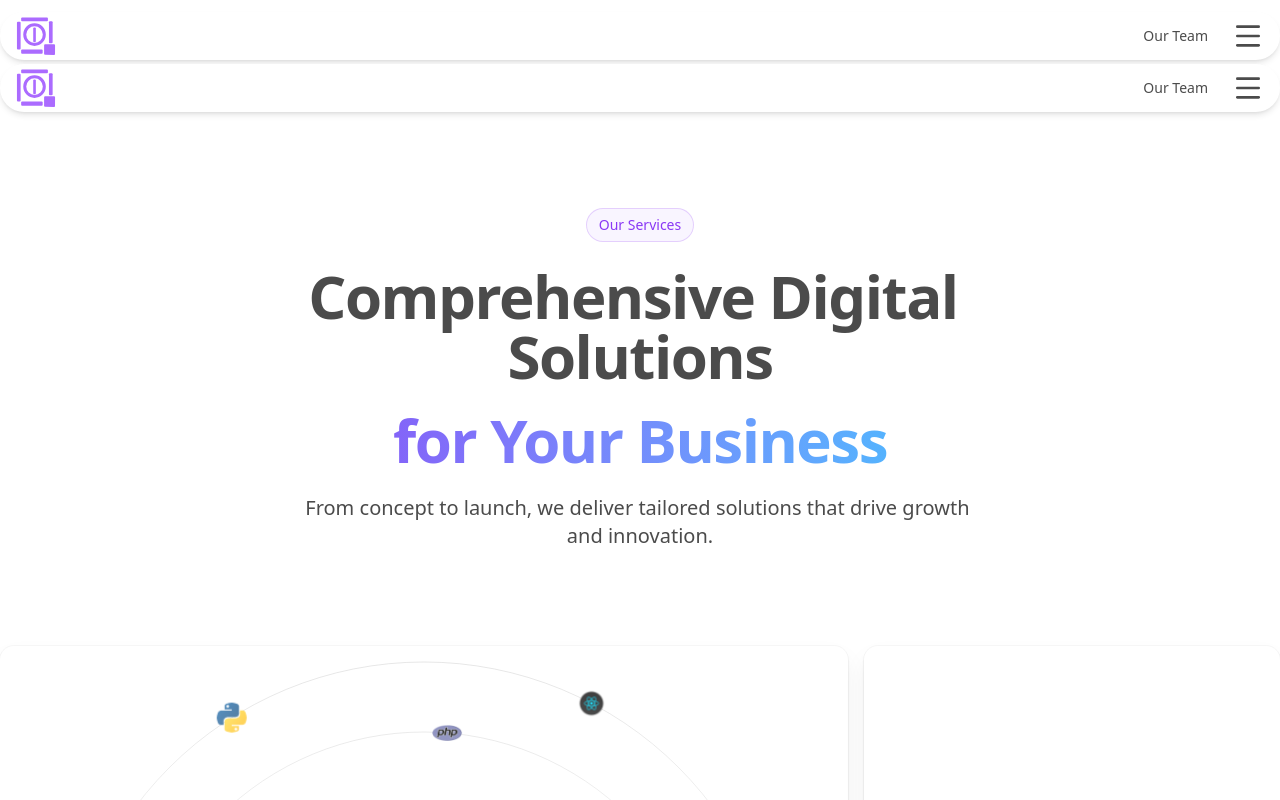
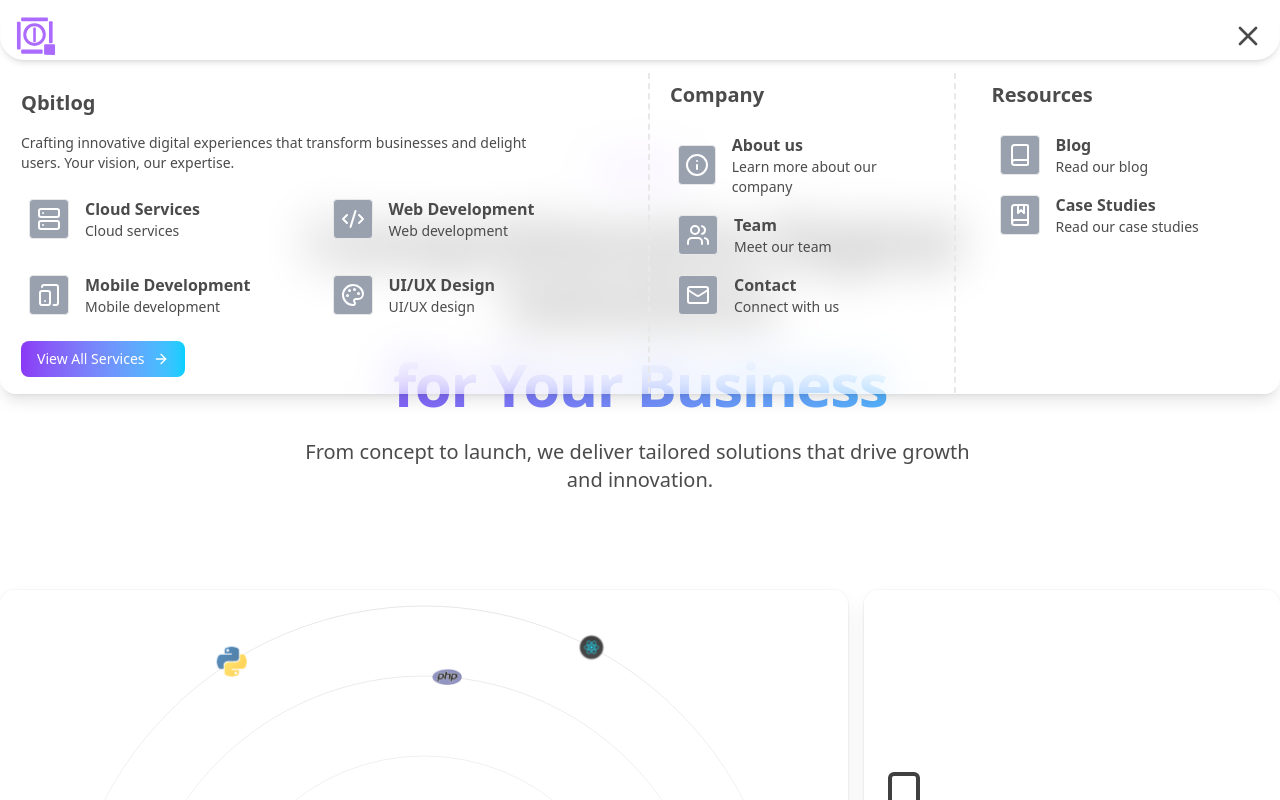
Before and after one commit to pramodqbit/main-website, a Next.js app: page /services in a window 1280 px wide. Both pictures are taken after a click on the icon 1248 px from the left and 36 px from the top of the page. Shown: the top 800 px of the page. Built offline with nearby package versions, Linux system fonts and the light colour scheme.

Commit message:
feat: update Navbar component with animated menu toggle and add company and resources links for improved navigation

```diff
--- a/app/_home/components/about/index.tsx
+++ b/app/_home/components/about/index.tsx
@@ -19,12 +19,12 @@ export default function About() {
 	return (
 		<div className='flex lg:flex-row lg:gap-4 gap-1 items-center justify-center mt-4'>
 			{about_data.map((item, index) => (
-				<Card key={index}>
-					<CardContent>
+				<Card key={index} className='p-0 overflow-hidden'>
+					<CardContent className='p-0'>
 						<Image
 							src={item.url}
 							alt={item.alt}
-							className='lg:w-[370px] w-[70px] lg:h-[370px] h-[70px]'
+							className='lg:w-[370px] w-[70px] lg:h-[370px] h-[70px] object-cover hover:scale-105 transition-all duration-300'
 							width={370}
 							height={370}
 						/>
--- a/app/services/[slug]/layout.tsx
+++ b/app/services/[slug]/layout.tsx
@@ -1,8 +1,10 @@
 import CtaBanner from "@/components/global/cta-banner";
+import Navbar from "@/components/global/navbar";
 
 export default function Layout({ children }: { children: React.ReactNode }) {
 	return (
 		<div>
+			<Navbar />
 			{children}
 			<div className='mt-10'>
 				<CtaBanner />
--- a/app/services/layout.tsx
+++ b/app/services/layout.tsx
@@ -13,7 +13,6 @@ export default function ServicesLayout({
 	return (
 		<>
 			<main className='container'>
-				<Navbar />
 				{children}
 				<SectionLayout
 					id='faq'
--- a/components/global/contact-us/index.tsx
+++ b/components/global/contact-us/index.tsx
@@ -28,7 +28,7 @@ export default function ContactUs() {
 		<section
 			id='contact'
 			aria-labelledby='contact-heading'
-			className='w-full min-h-screen bg-gradient-to-br from-gray-100 to-gray-200 py-10 md:py-20 px-4 md:px-8'>
+			className='w-full min-h-screen bg-gradient-to-br from-gray-100 to-gray-200 py-10 md:py-20 px-4 md:px-8 my-2 rounded-2xl'>
 			<div className='max-w-7xl mx-auto'>
 				{/* Mobile Layout */}
 				<div className='block lg:hidden'>
--- a/components/global/how-it-works/index.tsx
+++ b/components/global/how-it-works/index.tsx
@@ -135,7 +135,7 @@ export default function HowItWorks({ className }: { className?: string }) {
 	return (
 		<div
 			ref={sectionRef}
-			className={cn("relative border-l border-r overflow-hidden", className)}>
+			className={cn("relative border-l border-r ", className)}>
 			{/* Header Section with SectionLayout styling */}
 
 			{/* Horizontal Scrolling Section */}
--- a/components/global/navbar/index.tsx
+++ b/components/global/navbar/index.tsx
@@ -1,9 +1,115 @@
+"use client";
 import Image from "next/image";
-import { Menu } from "lucide-react";
+import {
+	Info,
+	Menu,
+	X,
+	Users,
+	Mail,
+	Book,
+	BookMarked,
+	Server,
+	CodeXml,
+	TabletSmartphone,
+	Palette,
+	ArrowRight,
+} from "lucide-react";
 import Link from "next/link";
+import { Card, CardContent } from "@/components/ui/card";
+import { useState } from "react";
+import { motion, AnimatePresence } from "motion/react";
+
+const NavigationCard = ({
+	icon,
+	label,
+	description,
+}: {
+	icon: React.ReactNode;
+	label: string;
+	description: string;
+}) => {
+	return (
+		<div className='flex items-center gap-4'>
+			<div className='h-10 w-10 bg-gray-400 rounded  flex items-center justify-center border p-1 text-white'>
+				{icon}
+			</div>
+			<div>
+				<p className='text-md font-bold'>{label}</p>
+				<p className='text-sm text-muted-foreground'>{description}</p>
+			</div>
+		</div>
+	);
+};
+
+const COMPANY_LINKS = [
+	{
+		icon: <Info />,
+		label: "About us",
+		description: "Learn more about our company",
+		href: "/aboutus",
+	},
+	{
+		icon: <Users />,
+		label: "Team",
+		description: "Meet our team",
+		href: "/teams",
+	},
+	{
+		icon: <Mail />,
+		label: "Contact",
+		description: "Connect with us",
+		href: "/contact",
+	},
+];
+
+const RESOURCES_LINKS = [
+	{
+		icon: <Book />,
+		label: "Blog",
+		description: "Read our blog",
+		href: "/blog",
+	},
+	{
+		icon: <BookMarked />,
+		label: "Case Studies",
+		description: "Read our case studies",
+		href: "/case-studies",
+	},
+];
+
+const OUR_SERVICES = [
+	{
+		icon: <Server />,
+		label: "Cloud Services",
+		description: "Cloud services",
+		href: "/cloud-services",
+	},
+	{
+		icon: <CodeXml />,
+		label: "Web Development",
+		description: "Web development",
+		href: "/cloud-services",
+	},
+
+	{
+		icon: <TabletSmartphone />,
+		label: "Mobile Development",
+		description: "Mobile development",
+		href: "/cloud-services",
+	},
+	{
+		icon: <Palette />,
+		label: "UI/UX Design",
+		description: "UI/UX design",
+		href: "/cloud-services",
+	},
+];
 
 export default function Navbar() {
+	const [isOpen, setIsOpen] = useState(false);
+
 	return (
+		<>
 			<div className='sticky top-3 z-50 flex w-full items-center justify-between gap-4 bg-background rounded-full px-4 py-1 shadow-md mt-2'>
 				<Link href='/'>
 					<Image
@@ -15,13 +121,147 @@ export default function Navbar() {
 					/>
 				</Link>
 				<div className='flex items-center gap-6'>
-				<Link
-					href='/teams'
-					className='text-sm font-medium hover:text-primary transition-colors hidden md:block'>
-					Our Team
-				</Link>
-				<Menu size={32} className='cursor-pointer hover:text-primary' />
+					<AnimatePresence mode='wait' initial={false}>
+						{!isOpen ? (
+							<motion.div
+								key='menu'
+								initial={{ rotate: -90, opacity: 0, scale: 0.8 }}
+								animate={{ rotate: 0, opacity: 1, scale: 1 }}
+								exit={{ rotate: 90, opacity: 0, scale: 0.8 }}
+								transition={{
+									duration: 0.3,
+									ease: "easeInOut",
+								}}>
+								<Menu
+									size={32}
+									className='cursor-pointer hover:text-primary transition-colors'
+									onClick={() => setIsOpen(!isOpen)}
+								/>
+							</motion.div>
+						) : (
+							<motion.div
+								key='close'
+								initial={{ rotate: 90, opacity: 0, scale: 0.8 }}
+								animate={{ rotate: 0, opacity: 1, scale: 1 }}
+								exit={{ rotate: -90, opacity: 0, scale: 0.8 }}
+								transition={{
+									duration: 0.3,
+									ease: "easeInOut",
+								}}>
+								<X
+									size={32}
+									className='cursor-pointer hover:text-primary transition-colors'
+									onClick={() => setIsOpen(!isOpen)}
+								/>
+							</motion.div>
+						)}
+					</AnimatePresence>
 				</div>
 			</div>
+			<AnimatePresence>
+				{isOpen && (
+					<motion.div
+						onClick={() => setIsOpen(false)}
+						initial={{ height: 0, opacity: 0, y: -20 }}
+						animate={{ height: "auto", opacity: 1, y: 0 }}
+						exit={{ height: 0, opacity: 0, y: -20 }}
+						transition={{
+							duration: 0.3,
+							ease: "easeInOut",
+						}}
+						className='fixed top-18 z-50 container overflow-hidden shadow-lg rounded-2xl backdrop-blur-xl bg-white/30 dark:bg-black/30 border border-white/20 dark:border-white/10'>
+						<Card className='bg-transparent border-none shadow-none p-0'>
+							<CardContent className='backdrop-blur-sm p-0 '>
+								<div className='grid grid-cols-4 gap-4 '>
+									<div className='col-span-2 px-5 py-4'>
+										<h5 className='text-xl font-semibold mb-4'>Qbitlog</h5>
+										<p className='text-sm text-muted-foreground max-w-lg'>
+											Crafting innovative digital experiences that transform
+											businesses and delight users. Your vision, our expertise.
+										</p>
+										<div className='grid grid-cols-2 gap-4 my-4'>
+											{OUR_SERVICES.map((service) => (
+												<Link
+													href={service.href}
+													key={service.href}
+													className='hover:bg-primary/10 rounded-md p-2'>
+													<NavigationCard
+														key={service.href}
+														icon={service.icon}
+														label={service.label}
+														description={service.description}
+													/>
+												</Link>
+											))}
+										</div>
+
+										<motion.div
+											whileHover='hover'
+											initial='rest'
+											animate='rest'>
+											<Link
+												href='/services'
+												className='text-sm p-2 inline-flex items-center gap-2 text-white px-4 rounded-md bg-gradient-to-r from-primary to-secondary justify-center'>
+												View All Services
+												<motion.span
+													variants={{
+														rest: { x: 0 },
+														hover: { x: 5 },
+													}}
+													transition={{
+														type: "spring",
+														stiffness: 400,
+														damping: 10,
+													}}>
+													<ArrowRight className='w-4 h-4' />
+												</motion.span>
+											</Link>
+										</motion.div>
+									</div>
+									<div className='border-r-2 border-l-2 border-dashed  px-5 py-2'>
+										<h5 className='text-xl font-semibold mb-4'>Company</h5>
+										<ul>
+											{COMPANY_LINKS.map((link) => (
+												<li
+													key={link.href}
+													className='hover:bg-primary/10 rounded-md p-2'>
+													<Link href={link.href}>
+														<NavigationCard
+															icon={link.icon}
+															label={link.label}
+															description={link.description}
+														/>
+													</Link>
+												</li>
+											))}
+										</ul>
+									</div>
+									<div className='  border-dashed  px-5 py-2'>
+										<h5 className='text-xl font-semibold mb-4 capitalize'>
+											Resources
+										</h5>
+										<ul>
+											{RESOURCES_LINKS.map((link) => (
+												<li
+													key={link.href}
+													className='hover:bg-primary/10 rounded-md p-2'>
+													<Link href={link.href}>
+														<NavigationCard
+															icon={link.icon}
+															label={link.label}
+															description={link.description}
+														/>
+													</Link>
+												</li>
+											))}
+										</ul>
+									</div>
+								</div>
+							</CardContent>
+						</Card>
+					</motion.div>
+				)}
+			</AnimatePresence>
+		</>
 	);
 }
```
Also changed, not shown: app/globals.css (+23 -9 lines), 1 other file (tests, documents, lock files or other folders). Lines whose indentation alone changed are shown as unchanged.
